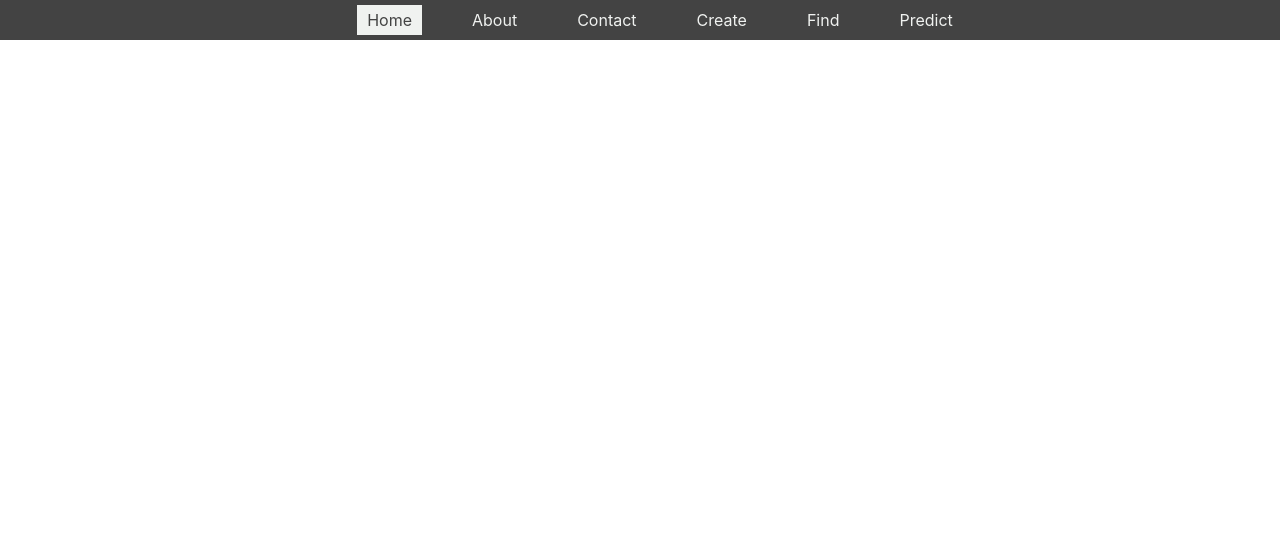
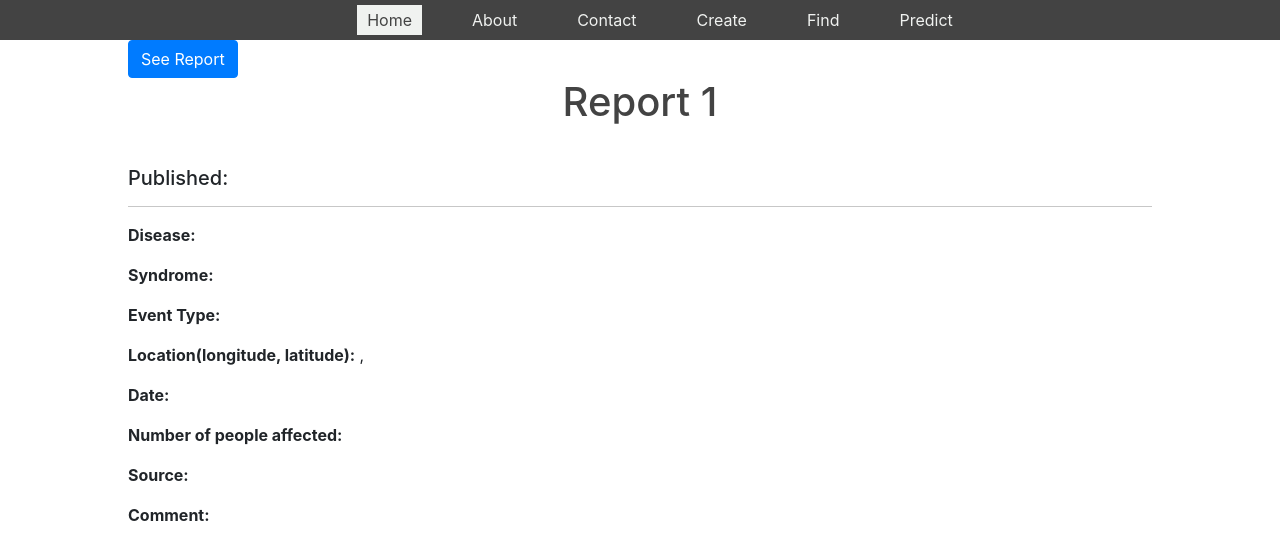
Before and after one commit to unsw-se3011/SENG3011_weneedREST, a React (Create React App) app in the folder PHASE_2/Application_SourceCode/we_need_rest/: page /report/1 in a window 1280 px wide. Shown: the top 560 px of the page. Built offline with nearby package versions, Linux system fonts and the light colour scheme.

Commit message:
Report page mostly working

```diff
--- a/PHASE_2/Application_SourceCode/we_need_rest/src/components/report/Report.js
+++ b/PHASE_2/Application_SourceCode/we_need_rest/src/components/report/Report.js
@@ -19,7 +19,6 @@ class Report extends Component {
             n_affected : undefined,
             comment : undefined,
             date : undefined,
-            resp : undefined
         }
         console.log(this.state.id);
         this.onSubmit = this.onSubmit.bind(this);
@@ -48,13 +47,30 @@ class Report extends Component {
             console.log(this.state.type);
             console.log(this.state.latitude);
             console.log(this.state.date);
-            document.getElementById("core").innerHTML = JSON.stringify(response.data);
+            {/*document.getElementById("body").innerHTML = JSON.stringify(response.data);*/}
             });
     }
     render() {
         return (
-            <div id="core">
+            <div id="body" class="text-centre">
 
+                <button type="button" className="button" class="btn btn-primary" onClick={this.onSubmit}>See Report</button>
+
+                <h1 className="title">Report {this.state.id}</h1>
+                <br></br>
+                <h3>{this.state.headline}</h3>
+                <h5>Published: {this.state.date_pub}</h5>
+                <hr></hr>
+
+                <p><b>Disease:</b> {this.state.disease}</p>
+                <p><b>Syndrome:</b> {this.state.syndrome}</p>
+                <p><b>Event Type:</b> {this.state.type}</p>
+                <p><b>Location(longitude, latitude):</b> {this.state.longitude}, {this.state.latitude}</p>
+                <p><b>Date:</b> {this.state.date}</p>
+                <p>{this.state.main_text}</p>
+                <p><b>Number of people affected:</b> {this.state.n_affected}</p>
+                <p><b>Source:</b> {this.state.url}</p>
+                <p><b>Comment:</b> {this.state.comment}</p>
             </div>
         )
     }
```
